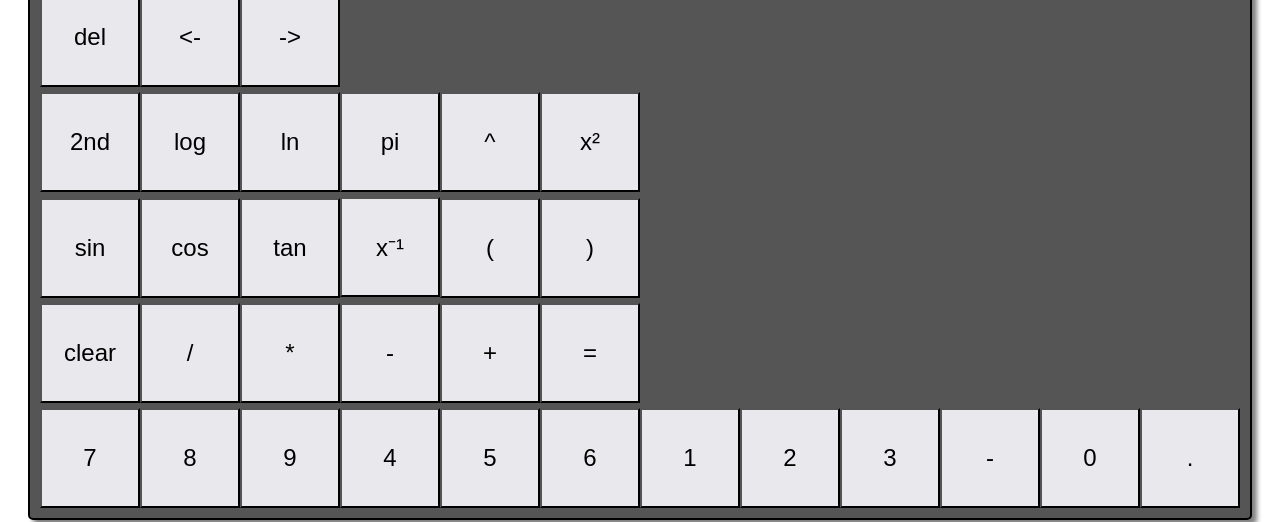
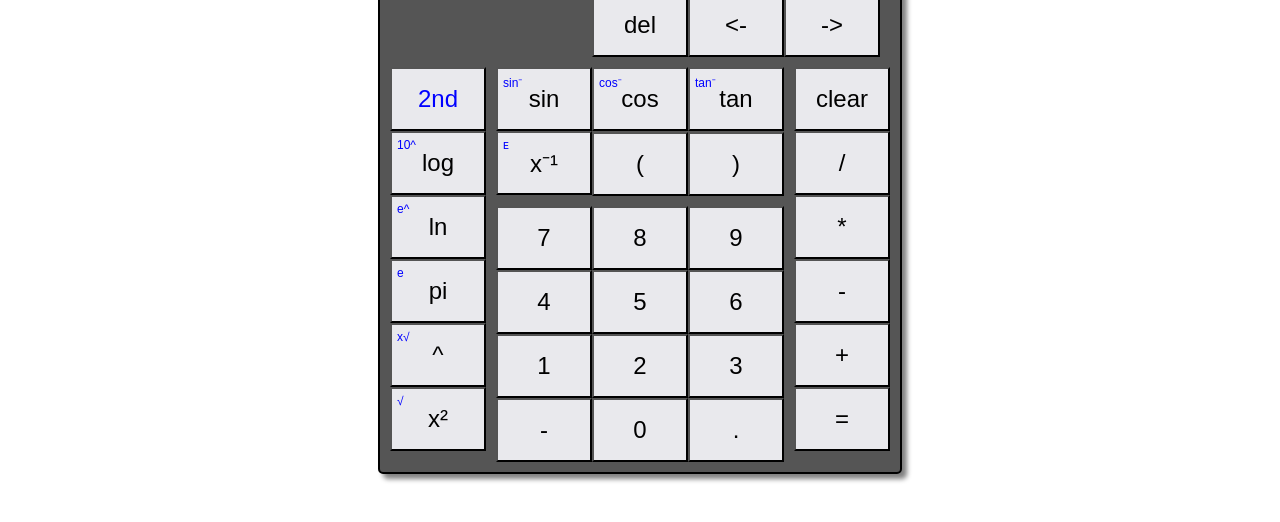
Before and after one commit to strbytes/scientific-calculator, a website built with webpack: page src/index.html in a window 1280 px wide. Shown: the part 278-800 px from the top of the page. Built offline with nearby package versions, Linux system fonts and the light colour scheme.

Commit message:
Style new button layout

```diff
--- a/src/style.css
+++ b/src/style.css
@@ -24,7 +24,7 @@ body {
 }
 
 #input-screen, #output-screen {
-  height: 100px;
+  height: 10vh;
   background: #eee;
   border: 2px solid #999;
   font-size: 72px;
@@ -41,22 +41,56 @@ body {
 }
 
 #controls {
-  display: flex;
-  flex-direction: column;
-  gap: 5px;
+  display: grid;
+  grid-template-areas:
+    "edit edit edit"
+    "left top right"
+    "left numbers right";
+  grid-template-columns: 12vh 36vh 12vh;
+  gap: 10px;
 }
 
-.button-row {
-  display: flex;
-  justify-content: space-between;
-  gap: 5px;
+#edit {
+  grid-area: edit;
+  margin-left: auto;
+  margin-right: 10px;
+}
+
+#left {
+  grid-area: left;
+}
+
+#top {
+  grid-area: top;
+}
+
+#right {
+  grid-area: right;
+}
+
+#numbers {
+  grid-area: numbers;
 }
 
 button {
-  height: 100px;
-  width: 100px;
+  position: relative;
+  height: 8vh;
+  width: 12vh;
   font-size: 24px;
   background-color: #e9e9ed;
+}
+
+button::before {
+  position: absolute;
+  top: 5px;
+  left: 5px;
+  content: attr(data-second);
+  font-size: 12px;
+  color: blue;
+}
+
+#second {
+ color: blue;
 }
 
 .binaryOperators {
```
